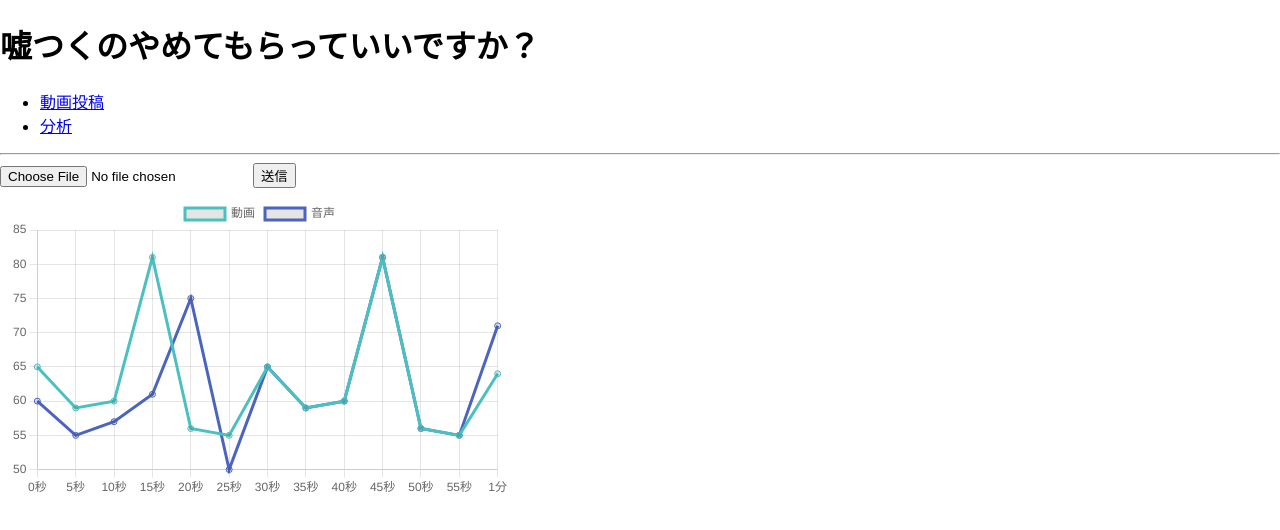
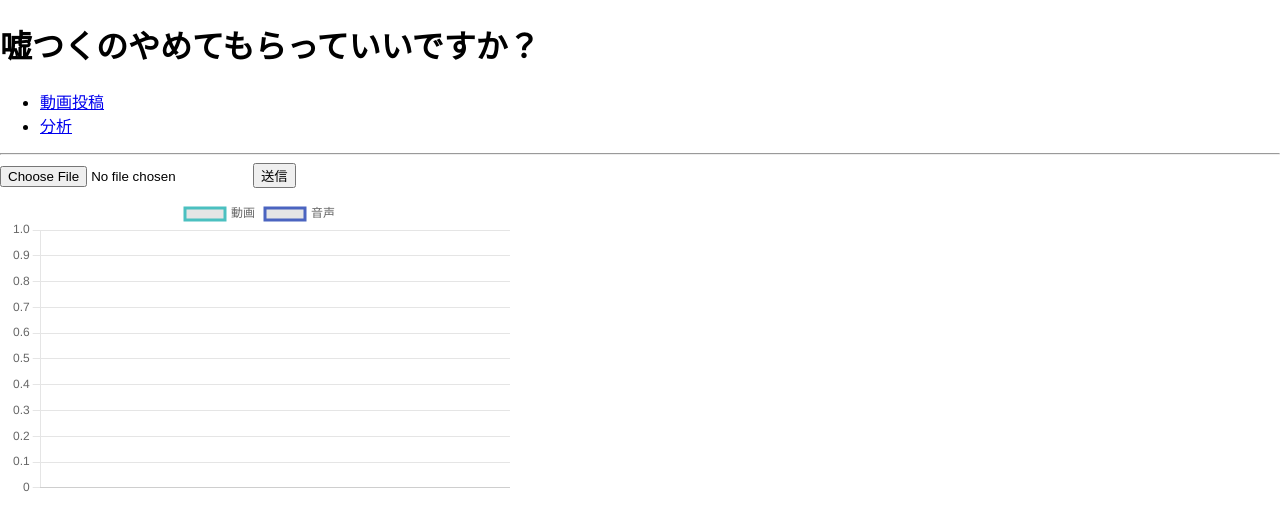
Before and after one commit to YumaFuu/team-kamata, a React (Create React App) app in the folder frontend/: page /video in a window 1280 px wide. Shown: the top 530 px of the page. Built offline with nearby package versions, Linux system fonts and the light colour scheme.

Commit message:
[add]present value from api

```diff
--- a/frontend/src/Analyze.js
+++ b/frontend/src/Analyze.js
@@ -1,4 +1,4 @@
-import React from "react";
+import React, { useState } from "react";
 import {
     Chart as ChartJS,
     CategoryScale,
@@ -23,18 +23,19 @@ ChartJS.register(
 );
 
 export const Analyze = (props) => {
-    const labels = ["0秒", "5秒", "10秒", "15秒", "20秒", "25秒", "30秒", "35秒", "40秒", "45秒", "50秒", "55秒", "1分"];
+    const labels = props.time;
+
     const graphData = {
         labels: labels,
         datasets: [
             {
                 label: "動画",
-                data: [65, 59, 60, 81, 56, 55, 65, 59, 60, 81, 56, 55, 64],
+                data: props.movie,
                 borderColor: "rgb(75, 192, 192)",
             },
             {
                 label: "音声",
-                data: [60, 55, 57, 61, 75, 50, 65, 59, 60, 81, 56, 55, 71],
+                data: props.audio,
                 borderColor: "rgb(75, 100, 192)",
             },
             ],
--- a/frontend/src/Video.js
+++ b/frontend/src/Video.js
@@ -1,10 +1,13 @@
-import React, { useCallback, useRef } from "react";
+import React, { useCallback, useRef, useState } from "react";
 import Analyze from "./Analyze";
 import instance from './axios';
 import requests from './requests';
 
 export const Video = () => {
     const ref = useRef(null);
+    const [audio, setAudio] = useState();
+    const [movie, setMovie] = useState();
+    const [time, setTime] = useState();
 
     const onPostForm = useCallback(async(data) => {
         try {
@@ -13,14 +16,29 @@ export const Video = () => {
                 params.append(key, this[key]);
             }, data);
 
+            instance.interceptors.request.use(request => {
+                console.log('Starting Request: ', request)
+                return request
+            })
+            instance.interceptors.response.use(response => {
+                console.log('Response: ', response)
+                return response
+            })
+
             const res = await instance.post(requests.postVideo, params, {
                 headers: {
                     'Content-Type': 'multipart/form-data',
                 },
             });
 
-            console.log(res);
-            return res
+            const j = JSON.parse(JSON.stringify(res.data))
+            const t = j.movie.map(obj => obj.time)
+            const m = j.movie.map(obj => obj.data.happy)
+            const a = j.audio.map(obj => obj.data.joy)
+
+            setTime(t)
+            setAudio(a)
+            setMovie(m)
         } catch(err) {
             console.log(err);
         }
@@ -33,15 +51,13 @@ export const Video = () => {
         });
     }, [onPostForm]);
 
-    const res = onPostForm()
-
     return (
         <div>
             <form onSubmit={onSubmitHandler}>
                 <input type="file" accept="video/*" ref={ref} />
                 <input type="submit" value="送信" />
             </form>
-            <Analyze res={res}/>
+            <Analyze audio={audio} movie={movie} time={time} />
         </div>
     )
 }
```
